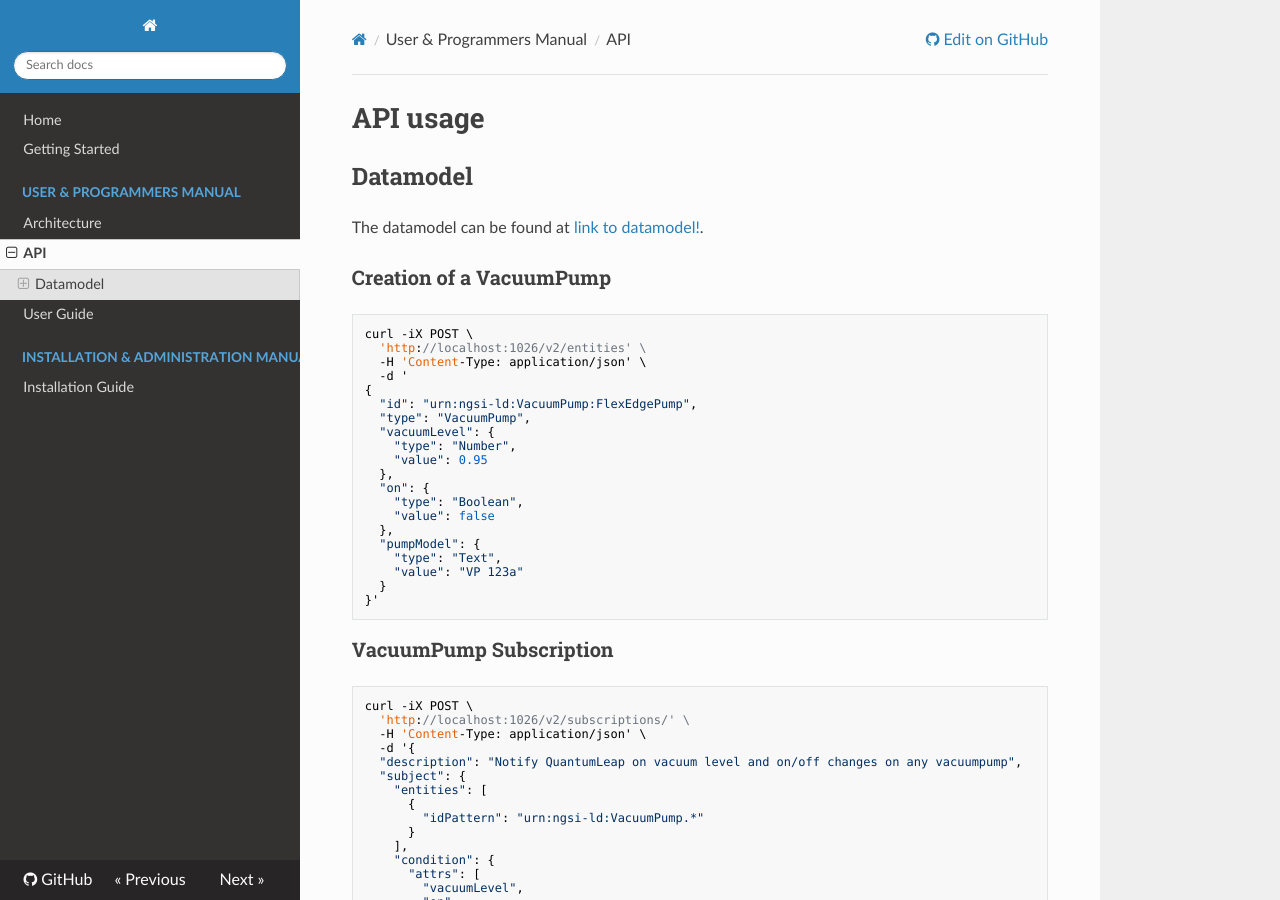
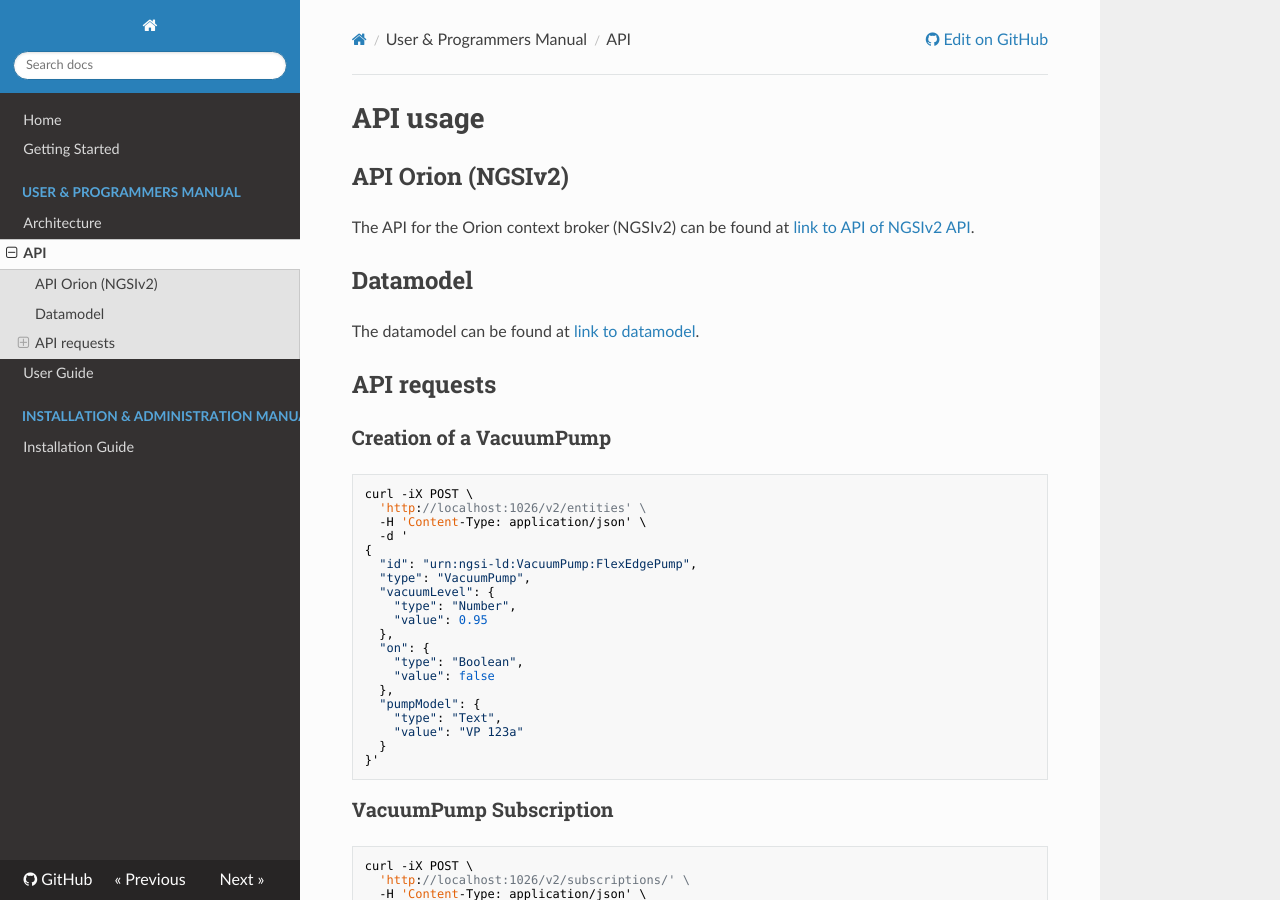
Before and after one commit to ramp-eu/JS2SF, an MkDocs documentation site: the page built from docs/api.md, in a window 1280 px wide and 900 px high. Built offline with MkDocs 1.6.1, drawn with Linux system fonts in a browser that asks for light colours; nearby versions of some CDN libraries; old or Windows-style settings are respelled for this version of MkDocs.

Commit message:
Update api.md

````diff
--- a/docs/api.md
+++ b/docs/api.md
@@ -1,8 +1,12 @@
 # API usage
 
+## API Orion (NGSIv2)
+The API for the Orion context broker (NGSIv2) can be found at [link to API of NGSIv2 API](https://fiware-orion.readthedocs.io/en/master/user/walkthrough_apiv2/index.html).
+
 ## Datamodel
-The datamodel can be found at [link to datamodel!](https://github.com/smart-data-models/incubated/tree/master/DIH2/JS2SF).
+The datamodel can be found at [link to datamodel](https://github.com/smart-data-models/incubated/tree/master/DIH2/JS2SF).
 
+## API requests
 
 ### Creation of a VacuumPump
 ```
````
